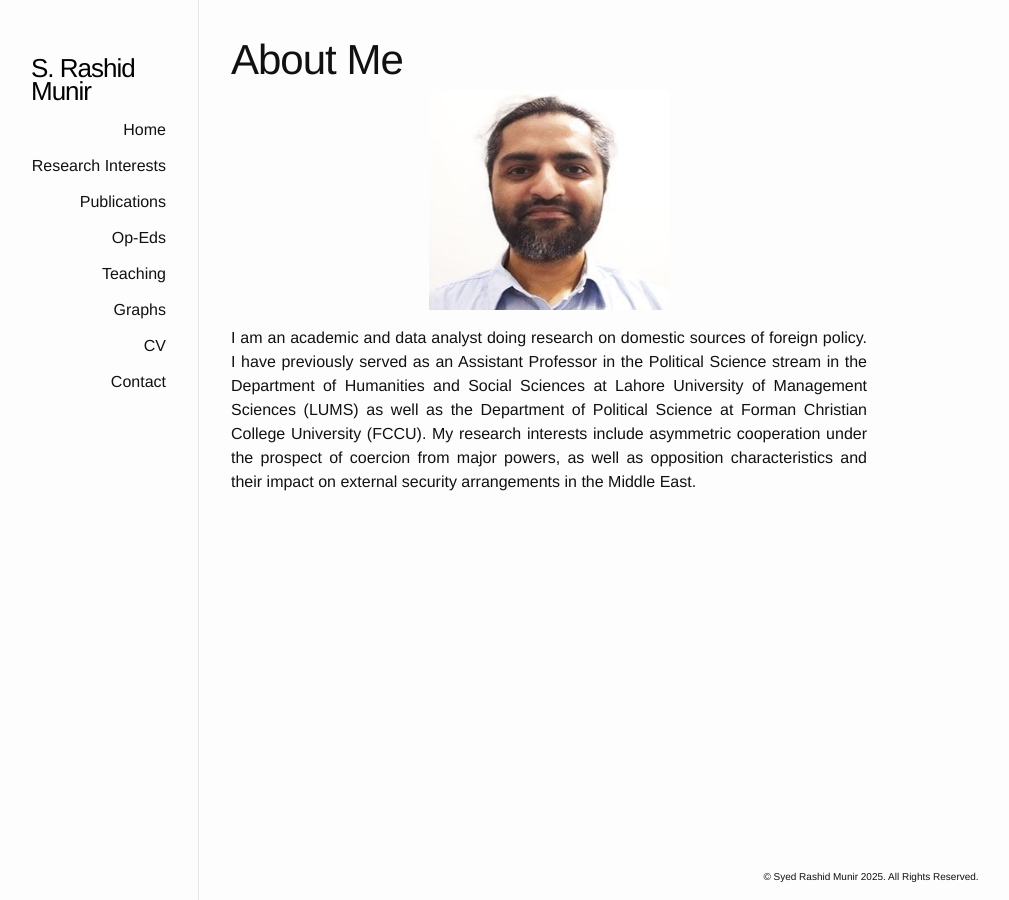
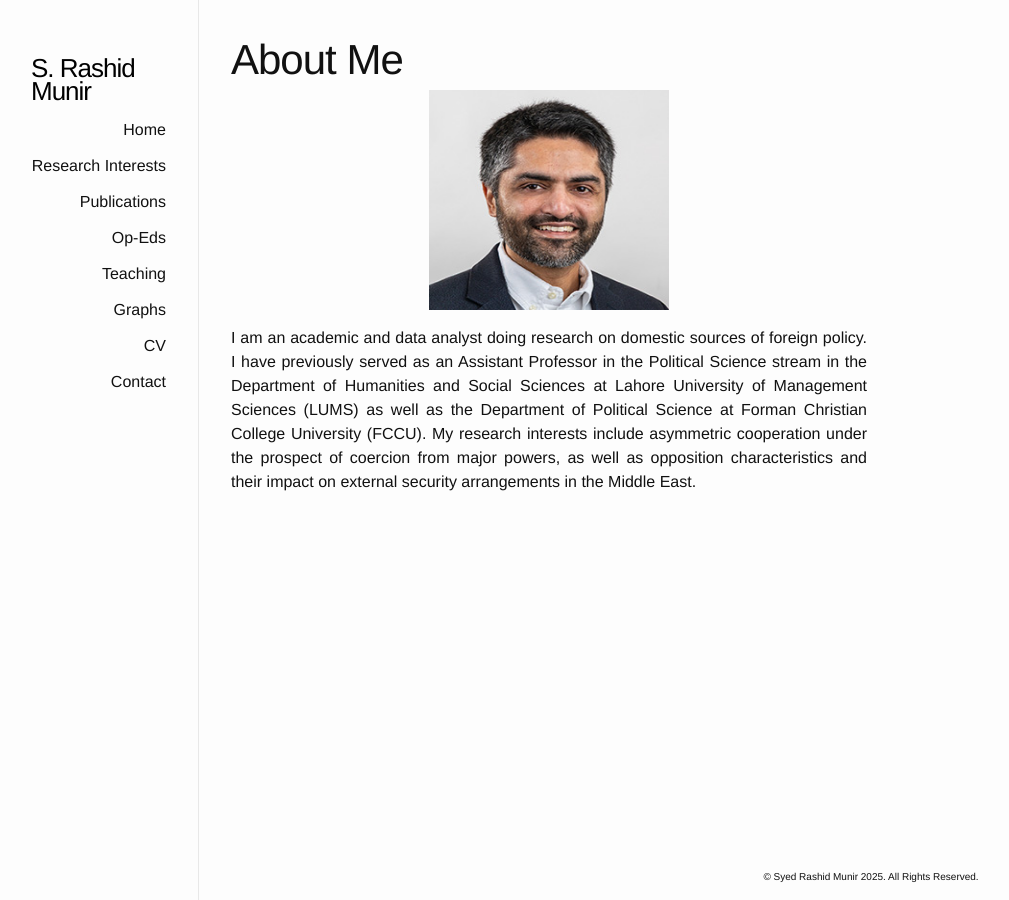
Before and after one commit to srmunir/srmunir.github.io, a Jekyll site: the page built from index.html, in a window 1280 px wide. Shown: the whole page, without its empty margins (191-1200 px from the left). Built offline with Jekyll 4.4.1, drawn with Linux system fonts in a browser that asks for light colours.

Commit message:
Update index.html to add new picture

```diff
--- a/index.html
+++ b/index.html
@@ -8,7 +8,7 @@ title: About Me
 
 
 <div class="post-excerpt">
-<center><img src="photos/profile4.jpg" class="centerImage" alt="Profile" aligh="middle" height="220" width="240"></center>
+<center><img src="photos/profile5.jpg" class="centerImage" alt="Profile" aligh="middle" height="220" width="240"></center>
       <p></p>
 
 <p align="justify">I am an academic and data analyst doing research on domestic sources of foreign policy. I have previously served as an Assistant Professor in the Political Science stream in the Department of Humanities and Social Sciences at Lahore University of Management Sciences (LUMS) as well as the Department of Political Science at Forman Christian College University (FCCU). My research interests include asymmetric cooperation under the prospect of coercion from major powers, as well as opposition characteristics and their impact on external security arrangements in the Middle East.</p>
```
